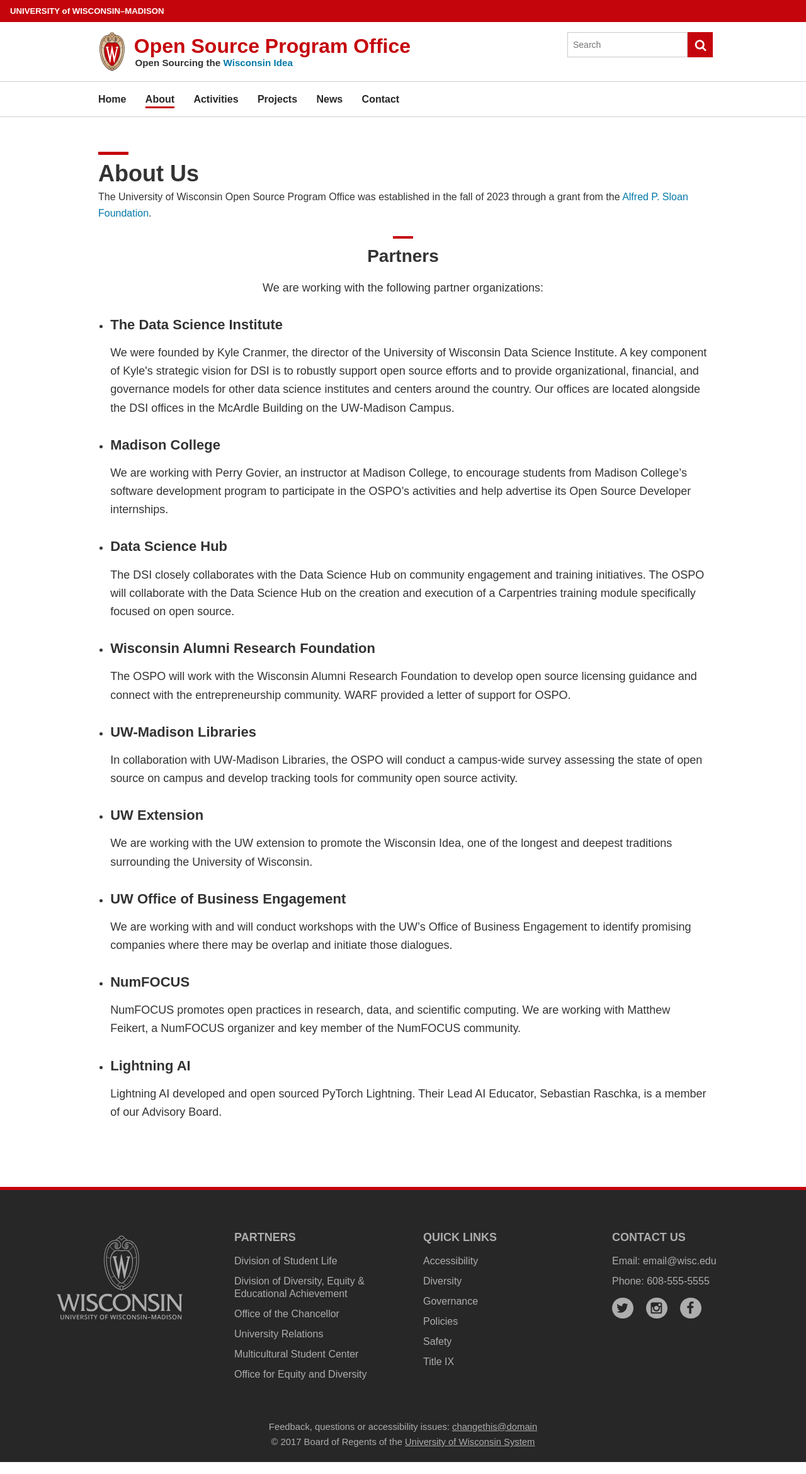
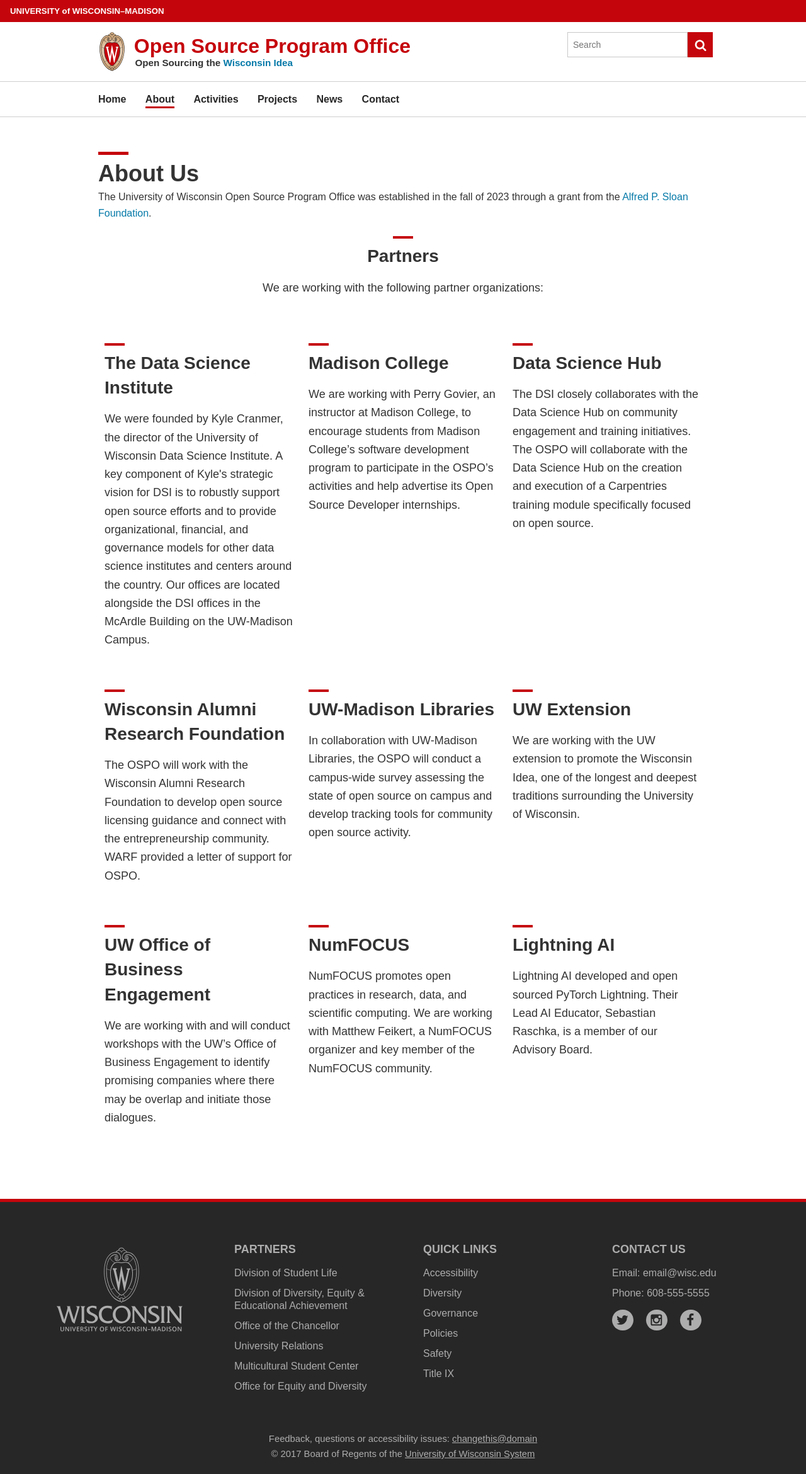
Before and after one commit to UW-Madison-DSI/ospo.wisc.edu-version-1.0, a Jekyll site: the page built from about.html, in a window 1280 px wide. Shown: the whole page at 63% size. Built offline with Jekyll 4.4.1, drawn with Linux system fonts in a browser that asks for light colours; some web fonts are replaced.

Commit message:
Added cards for the partners

```diff
--- a/about.html
+++ b/about.html
@@ -18,52 +18,74 @@
 <h2 class="uw-mini-bar-center text-center">Partners</h2>
 <p class="text-center">We are working with the following partner organizations: </p>
 
-<ul>
+<div class="d-flex flex-col">
+	<ul style="list-style-type: none; margin: 10px;">
+		<div class="row">
+			<div class="col-sm-12 col-md-4">
 				<li>
-		<h3>The Data Science Institute</h3>
+					<h2 class="uw-mini-bar">The Data Science Institute</h2>
 					<p>We were founded by Kyle Cranmer, the director of the University of Wisconsin Data Science Institute. A key component of Kyle's strategic vision for DSI is to robustly support open source efforts and to provide organizational, financial, and governance models for other data science institutes and centers around the country. Our offices are located alongside the DSI offices in the McArdle Building on the UW-Madison Campus. </p>
 				</li>
+			</div>
 
+			<div class="col-sm-12 col-md-4">
 				<li>
-		<h3>Madison College</h3>
+					<h2 class="uw-mini-bar">Madison College</h2>
 					<p>We are working with Perry Govier, an instructor at Madison College, to encourage students from Madison College’s software development program to participate in the OSPO’s activities and help advertise its Open Source Developer internships.</p>
 				</li>
+			</div>
 
+			<div class="col-sm-12 col-md-4">
 				<li>
-		<h3>Data Science Hub</h3>
+					<h2 class="uw-mini-bar">Data Science Hub</h2>
 					<p>The DSI closely collaborates with the Data Science Hub on community engagement and training initiatives. The OSPO will collaborate with the Data Science Hub on the creation and execution of a Carpentries training module specifically focused on open source.</p>
 				</li>
+			</div>
 
+			<div class="col-sm-12 col-md-4">
 				<li>
-		<h3>Wisconsin Alumni Research Foundation</h3>
+					<h2 class="uw-mini-bar">Wisconsin Alumni Research Foundation</h2>
 					<p>The OSPO will work with the Wisconsin Alumni Research Foundation to develop open source licensing guidance and connect with the entrepreneurship community. WARF provided a letter of support for OSPO.</p>
 				</li>
+			</div>
 
+			<div class="col-sm-12 col-md-4">
 				<li>
-		<h3>UW-Madison Libraries</h3>
+					<h2 class="uw-mini-bar">UW-Madison Libraries</h2>
 					<p>In collaboration with UW-Madison Libraries, the OSPO will conduct a campus-wide survey assessing the state of open source on campus and develop tracking tools for community open source activity.</p>
 				</li>
+			</div>
 
+			<div class="col-sm-12 col-md-4">
 				<li>
-		<h3>UW Extension</h3>
+					<h2 class="uw-mini-bar">UW Extension</h2>
 					<p>We are working with the UW extension to promote the Wisconsin Idea, one of the longest and deepest traditions surrounding the University of Wisconsin. </p>
 				</li>
+			</div>
 
+			<div class="col-sm-12 col-md-4">
 				<li>
-		<h3>UW Office of Business Engagement</h3>
+					<h2 class="uw-mini-bar">UW Office of Business Engagement</h2>
 					<p>We are working with and will conduct workshops with the UW’s Office of Business Engagement to identify promising companies where there may be overlap and initiate those dialogues. </p>
 				</li>
+			</div>
 
+			<div class="col-sm-12 col-md-4">
 				<li>
-		<h3>NumFOCUS</h3>
+					<h2 class="uw-mini-bar">NumFOCUS</h2>
 					<p>NumFOCUS promotes open practices in research, data, and scientific computing. We are working with Matthew Feikert, a NumFOCUS organizer and key member of the NumFOCUS community. </p>
 				</li>
+			</div>
 
+			<div class="col-sm-12 col-md-4">
 				<li>
-		<h3>Lightning AI</h3>
+					<h2 class="uw-mini-bar">Lightning AI</h2>
 					<p>Lightning AI developed and open sourced PyTorch Lightning. Their Lead AI Educator, Sebastian Raschka, is a member of our Advisory Board.</p>
 				</li>
+			</div>
+		</div>
 	</ul>
+</div>
 </body>
 </html>
 
```
Lines whose indentation alone changed are shown as unchanged.
